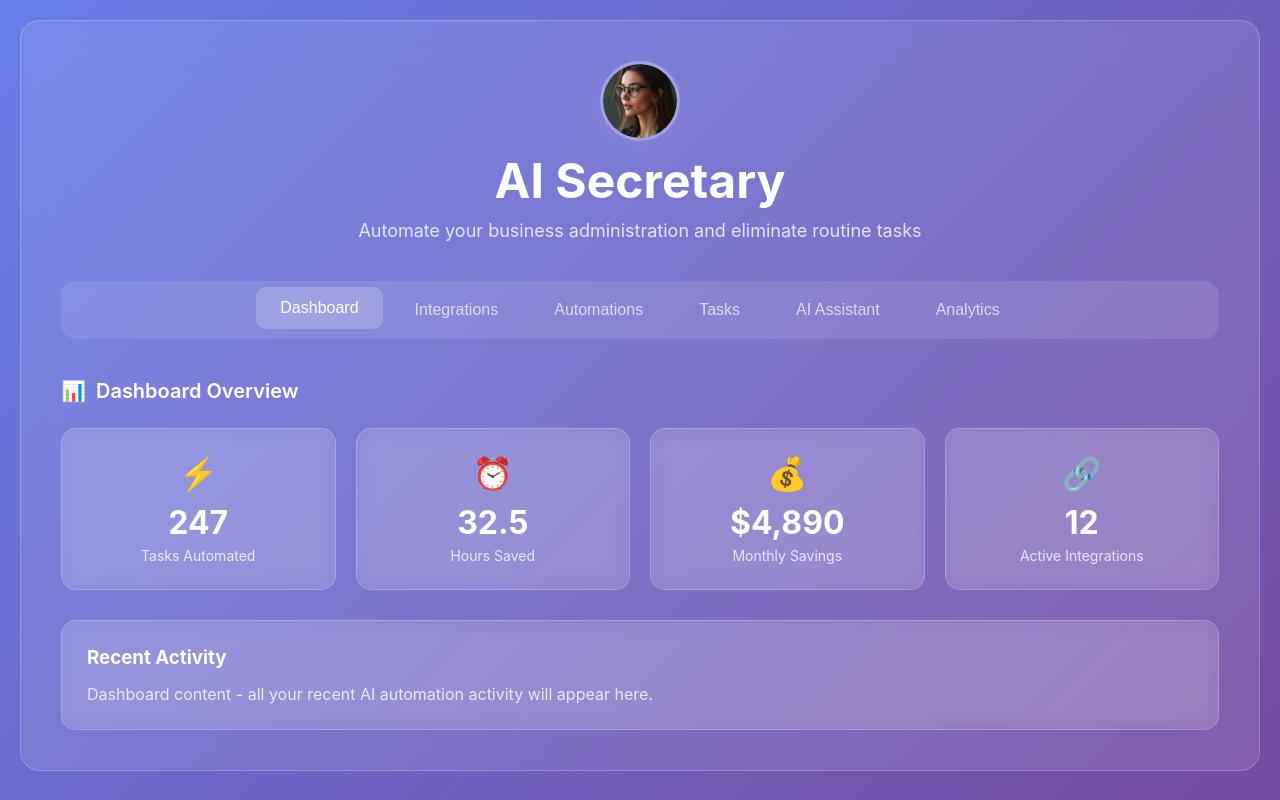
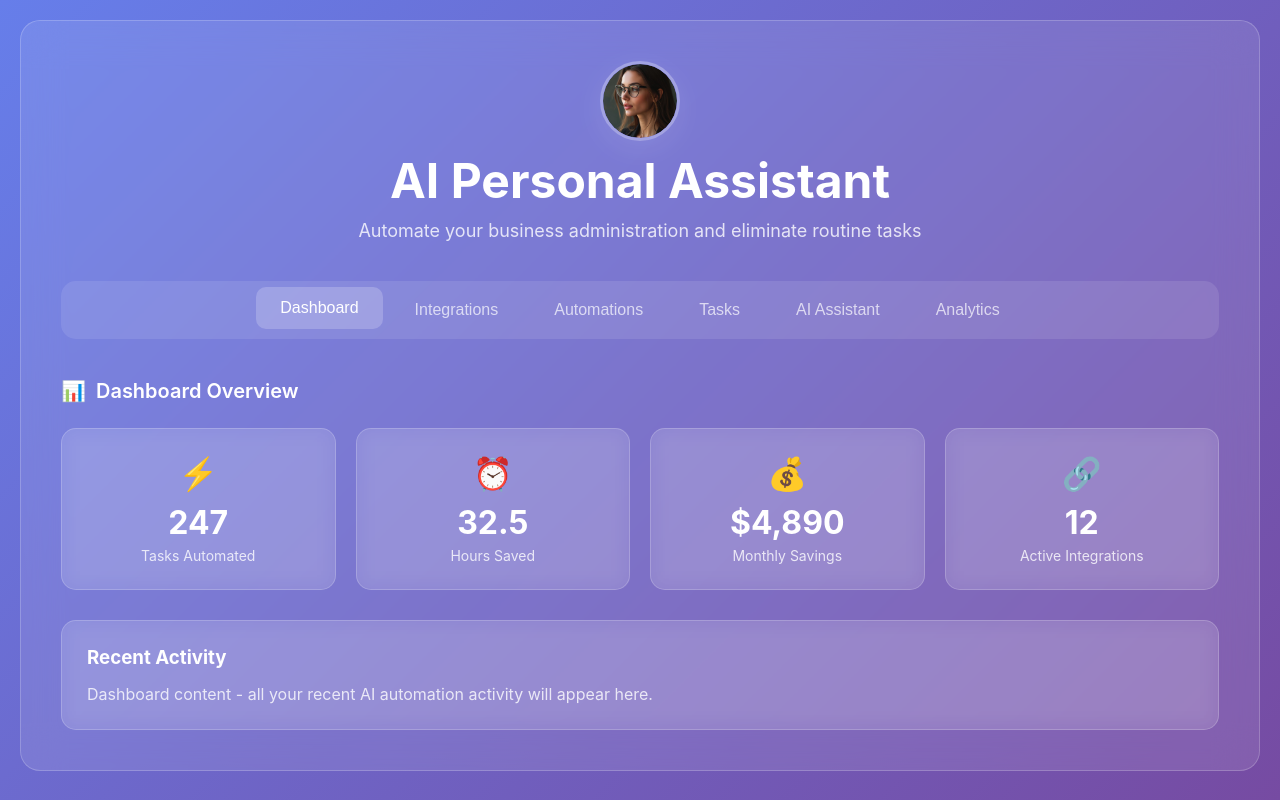
Before and after one commit to NeftyBallers/ai-secretary-demo, a website: page index.html in a window 1280 px wide. Drawn offline with Linux system fonts and the light colour scheme.

Commit message:
Update index.html

```diff
--- a/index.html
+++ b/index.html
@@ -539,7 +539,7 @@
             <div class="logo">
                 <img src="https://raw.githubusercontent.com/NeftyBallers/ai-secretary-demo/main/secretary.jpeg" alt="AI Secretary" onerror="this.style.display='none'; this.parentElement.style.fontSize='36px'; this.parentElement.innerHTML='👩‍💼';">
             </div>
-            <h1 class="title">AI Secretary</h1>
+            <h1 class="title">AI Personal Assistant</h1>
             <p class="subtitle">Automate your business administration and eliminate routine tasks</p>
         </div>
 
```
